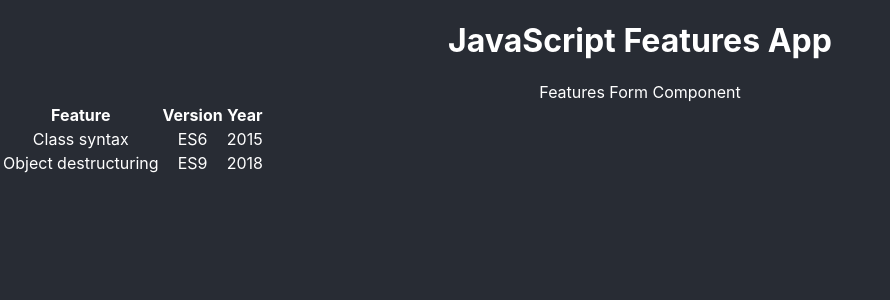
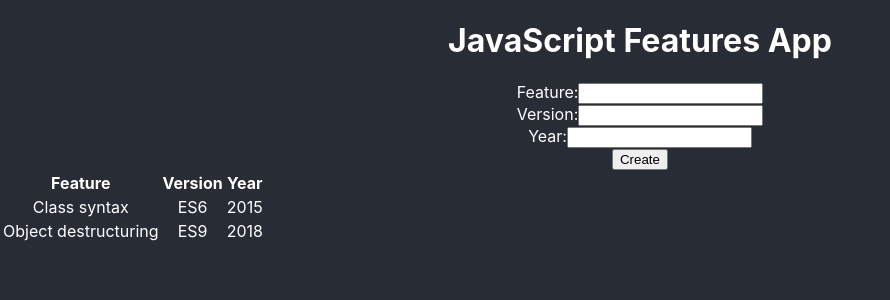
Before and after one commit to zsolt-nagy/c28-features-app, a React (Create React App) app: page / in a window 1280 px wide. Shown: the top 300 px of the page, without its empty margins (0-890 px from the left). Built offline with nearby package versions, Linux system fonts and the light colour scheme; the HTML template or start-up script is replaced by a standard one.

Commit message:
Add item

```diff
--- a/src/App.js
+++ b/src/App.js
@@ -19,10 +19,26 @@ function App() {
     }
   ]);
 
+  function addFeatureItem(feature, version, year) {
+    setFeatureItems(oldFeatureItems => {
+      // Step 1: deep clone
+      const newFeatureItems = structuredClone(oldFeatureItems);
+      // Step 2: assemble the new feature items value
+      newFeatureItems.push({
+        feature,
+        version,
+        year,
+        id: new Date().getTime()
+      });
+      // Step 3: return the assembled new value
+      return newFeatureItems;
+    });
+  }
+
   return (
     <div className="App">
       <h1>JavaScript Features App</h1>
-      <FeaturesForm />
+      <FeaturesForm addFeatureItem={addFeatureItem} />
       <FeaturesList featureItems={featureItems} />
     </div>
   );
--- a/src/Components/FeaturesForm/FeaturesForm.jsx
+++ b/src/Components/FeaturesForm/FeaturesForm.jsx
@@ -1,7 +1,66 @@
 import React from 'react';
 
-export default function FeaturesForm() {
+export default function FeaturesForm(props) {
+    const [feature, setFeature] = React.useState('');
+    const [version, setVersion] = React.useState('');
+    const [year, setYear] = React.useState('');
+
+    function handleFeatureChange(event) {
+        setFeature(event.target.value);
+    }
+
+    function handleVersionChange(event) {
+        setVersion(event.target.value);
+    }
+
+    function handleYearChange(event) {
+        setYear(event.target.value);
+    }
+
+    function handleSubmit(event) {
+        event.preventDefault();
+        props.addFeatureItem(feature, version, year);
+        setFeature('');
+        setVersion('');
+        setYear('');
+    }
+
     return (
-        <div>Features Form Component</div>
+        <form action="#" method="GET" onSubmit={handleSubmit}>
+            <div>
+                <label>
+                    Feature:
+                    <input
+                        type="text"
+                        name="feature"
+                        value={feature}
+                        onChange={handleFeatureChange} />
+                </label>
+            </div>
+            <div>
+                <label>
+                    Version:
+                    <input
+                        type="text"
+                        name="version"
+                        value={version}
+                        onChange={handleVersionChange} />
+                </label>
+            </div>
+            <div>
+                <label>
+                    Year:
+                    <input
+                        type="number"
+                        name="year"
+                        value={year}
+                        onChange={handleYearChange} />
+                </label>
+            </div>
+            <div>
+                <button type="submit">Create</button>
+            </div>
+
+        </form>
     );
 }
```
